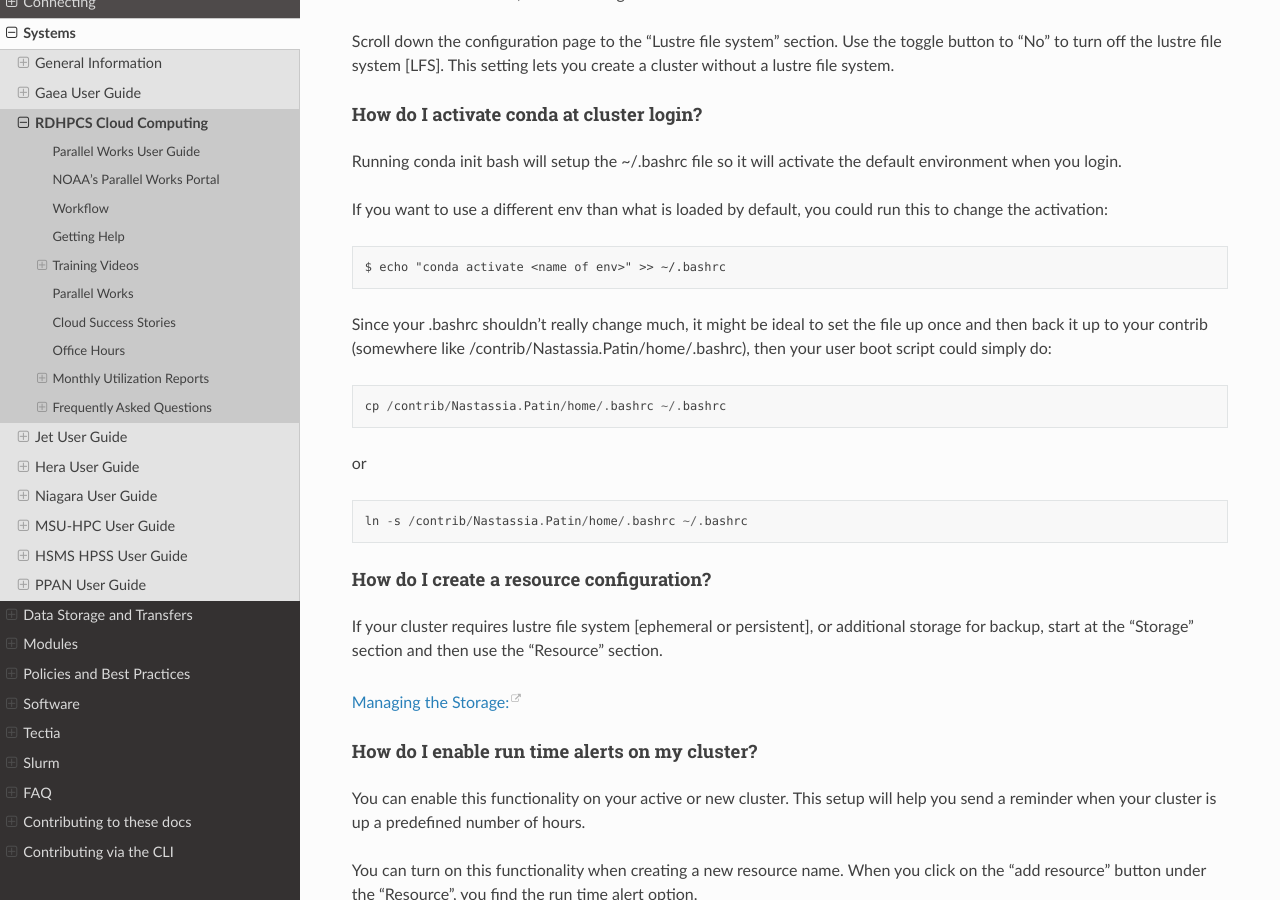
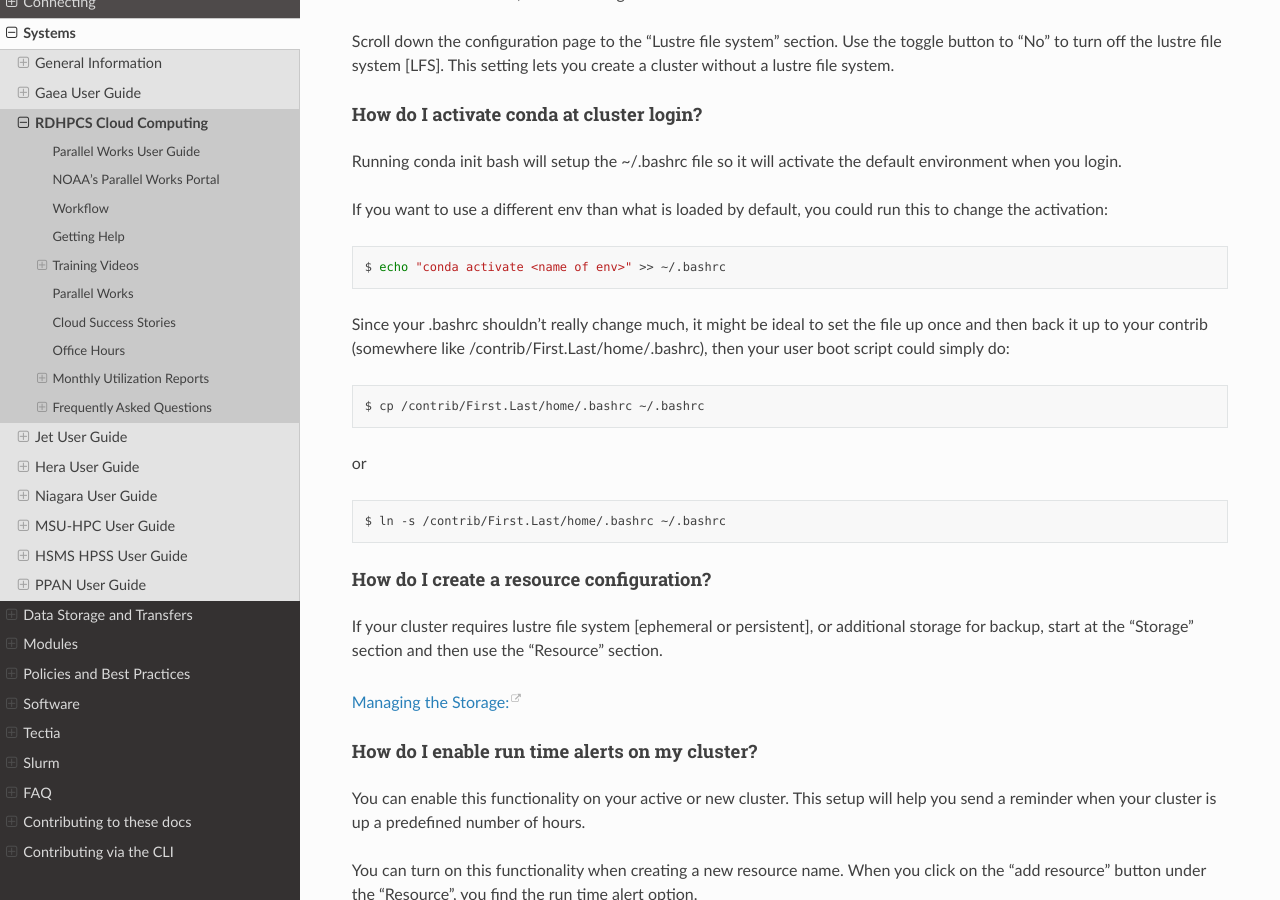
Before and after one commit to NOAA-RDHPCS/noaa-rdhpcs.github.io, a Sphinx documentation site: the page built from source/systems/cloud_user_guide.rst, in a window 1280 px wide and 900 px high, scrolled down 21630 px. Built offline with Sphinx 7.4.7 and the Read the Docs theme 2.0.0, drawn with Linux system fonts in a browser that asks for light colours; some of the changed text lies outside the part shown.

Commit message:
Update cloud_user_guide
Per requested changes to typos, etc.

````diff
--- a/source/systems/cloud_user_guide.rst
+++ b/source/systems/cloud_user_guide.rst
@@ -420,7 +420,7 @@ steps:
 - Google contrib storage use best practices
 - Finding a project bucket
 - The ``gsutil`` command
-- Azure’s contrib and block storage as the same storage
+- Azure's contrib and block storage as the same storage
 - Storage issues, including centralized storage of user public ssh
   keys
 - upcoming features, storage, health check scripts and custom
@@ -484,7 +484,7 @@ What are the project allocation usage limits and actions?
     currently running clusters.
   - A warning message appears on the PW compute dashboard
     against the project.
-  - PI should work with the allocation committee on
+  - PI should work with the allocation committee on
     remediation efforts.
 
 - Used allocation at 90% of the budget allocation:
@@ -499,7 +499,7 @@ What are the project allocation usage limits and actions?
     on-premise storage.
   - A “Freeze” message appears on the PW compute dashboard against the
     project.
-  - PI should work with the allocation committee on remediation
+  - PI should work with the allocation committee on remediation
     efforts.
 
 - Used allocation at 95% of the budget allocation:
@@ -510,7 +510,7 @@ What are the project allocation usage limits and actions?
 
   - Terminate and remove all computing/cluster resources.
   - Data at buckets will remain available as will data in
-    /contrib. However, only data in the object storage will
+    /contrib. However, only data in the object storage will
     be directly available to users.
   - Notify all affected users, PI, Tech Lead, Accounting Lead
     via email that all resources have been removed.
@@ -550,8 +550,8 @@ take effect on clusters started using the configuration.
 Mounting permanent storage on a cluster
 """""""""""""""""""""""""""""""""""""""
 
-Your project’s permanent storage [AWS s3 bucket, Azure’s
-Block blob storage, or GCP’s bucket] can be mounted on an
+Your project's permanent storage [AWS s3 bucket, Azure's
+Block blob storage, or GCP's bucket] can be mounted on an
 active cluster, or set to attach a bucket when starting a
 cluster, as a standard setting on a resource configuration.
 Having the permanent storage mounted on a cluster allows a
@@ -574,7 +574,7 @@ Note that, a persistent lustre file system must be started
 separately before it can be attached to a cluster.
 
 Users may create as many permanent object storage [AWS S3
-bucket, Azure’s block blob storage, and GCP’s bucket], and
+bucket, Azure's block blob storage, and GCP's bucket], and
 lustre file system [ephemeral and persistent storage] on
 your Cloud platform.
 
@@ -660,7 +660,7 @@ cost: $0.20 per GB per Month. The cost is calculated based
 on the storage usage. See: Cloud Bucket pricing
 
 Projects using AWS, and GCP platforms can create as many
-buckets as needed, and mount on a cluster. Project’s
+buckets as needed, and mount on a cluster. Project's
 default bucket is accessible from the public domain using
 the keys.
 
@@ -784,7 +784,7 @@ How do I set up a new project in Parallel Works?
 To set up your project in Parallel Works follow the
 below steps.
 
-#. Get your project’s allocation approved by NOAA RDHPCS
+#. Get your project's allocation approved by NOAA RDHPCS
    allocation committee.
 
    If you are unsure of an allocation amount for your project,
@@ -849,10 +849,10 @@ Follow the steps to access other HPC systems.
 
 4. Copy the “Key” from the “User Workspace”.
 
-5. Append the public SSH key in the on-prem HPC system’s controller
-   node’s ~/.ssh/authorized_keys file. Save and exit the file.
-
-Repeat this process on all on-prem HPC systems’ controller nodes
+5. Append the public SSH key in the on-prem HPC system's controller
+   node's ~/.ssh/authorized_keys file. Save and exit the file.
+
+Repeat this process on all on-prem HPC systems' controller nodes
 to establish connections from Parallel Works.
 
 **Subscribe the default template of HPC systems from the Parallel
@@ -876,7 +876,7 @@ Netherlands, Japan, and Estonia.
 How do I use the Cost Calculator?
 """""""""""""""""""""""""""""""""
 
-You can estimate an hourly cost of your experiment’s from
+You can estimate an hourly cost of your experiment's from
 the Parallel Works(PW) platform. After login on the
 platform, click on the “Resources” tab, and double click on
 your resource definition. There is a definition tab, where
@@ -930,7 +930,7 @@ How do I estimate core-hours?
 
 An example, your project requests a dedicated number of HPC
 compute nodes or has an HPC system reservation for some
-number of HPC compute nodes. Let’s say that the
+number of HPC compute nodes. Let's say that the
 dedicated/reserved nodes have 200 cores and the length of
 the dedication/reservation is 1 week (7 days), then the
 core-hours used would be 33,600 core-hours (200 cores \* 24
@@ -944,7 +944,7 @@ your job is taking 4 hours to complete so that means the
 number of core hours = number of nodes x number of hour x
 number of cores = 1 x 4 x 6 = 24 core hours.
 
-PW’s cost dashboard is a good tool to find unit cost, and
+PW's cost dashboard is a good tool to find unit cost, and
 extrapolate it to estimate usage for PoP.
 
 How do I access the head node from the Parallel Works [PW] web interface?
@@ -960,7 +960,7 @@ the public key in ~/.ssh/authorized_keys file.
 
 #. From the PW “Compute” dashboard, click on your name with
    an IP address and make a note of it. You can also get the
-   head node IP address by clicking ‘i” icon of the Resource
+   head node IP address by clicking "i” icon of the Resource
    monitor.
 #. Click on the IDE link located on the top right side of
    the PW interface to launch a new terminal.
@@ -1101,7 +1101,7 @@ type naming and cost. Broadly, the following cost types are
 explained below.
 
 UnknownUsageType: Network cost related virtual private
-network. Additional `reading here <https://cloud.google.com/vpc/network-pricing>`_ and
+network. Additional `reading here <https://cloud.google.com/vpc/network-pricing>`__ and
 here <https://aws.amazon.com/blogs/architecture/overview-of-data-transfer-costs-for-common-architectures/>`_
 
 Other Node: Controller node cost.
@@ -1268,25 +1268,25 @@ will activate the default environment when you login.
 If you want to use a different env than what is loaded by
 default, you could run this to change the activation:
 
-.. code::
+.. code-block:: shell
 
   $ echo "conda activate <name of env>" >> ~/.bashrc
 
 Since your .bashrc shouldn't really change much, it might be
 ideal to set the file up once and then back it up to your
 contrib (somewhere like
-/contrib/Nastassia.Patin/home/.bashrc), then your user boot
+/contrib/First.Last/home/.bashrc), then your user boot
 script could simply do:
 
-.. code::
-
-  cp /contrib/Nastassia.Patin/home/.bashrc ~/.bashrc
+.. code-block:: shell
+
+  $ cp /contrib/First.Last/home/.bashrc ~/.bashrc
 
 or
 
-.. code::
-
-  ln -s /contrib/Nastassia.Patin/home/.bashrc ~/.bashrc
+.. code-block:: shell
+
+  $ ln -s /contrib/First.Last/home/.bashrc ~/.bashrc
 
 How do I create a resource configuration?
 """""""""""""""""""""""""""""""""""""""""
@@ -1335,7 +1335,7 @@ address to the clipboard.
 
 Click on the IDE button located top right on the ribbon.
 
-Click on the ‘Terminal’ link and select a ‘New Terminal’
+Click on the ‘Terminal' link and select a ‘New Terminal'
 
 SSH into the controller node by pasting the login
 information from the clipboard.
@@ -1366,13 +1366,13 @@ List your user name and group:
 
 Your directory with access permission is now complete.
 
-Your directory is now accessible from your group’s clusters.
+Your directory is now accessible from your group's clusters.
 Contrib is a permanent storage for your group.
 
 You may shutdown the cluster if the purpose was to create
 your contrib directory.
 
-Why does the owner's home directory differ from the shared users’ directory?
+Why does the owner's home directory differ from the shared users' directory?
 """"""""""""""""""""""""""""""""""""""""""""""""""""""""""""""""""""""""""""
 
 Every cluster is set up where the owner of it has an
@@ -1553,18 +1553,18 @@ Follow the steps to install the aws tool on your home directory.
 
 .. code-block:: shell
 
-  [First.Last@hfe10 ~]$  curl "https://awscli.amazonaws.com/awscli-exe-linux-x86_64.zip" -o "awscliv2.zip"
-  [First.Last@hfe10 ~]$ unzip awscliv2.zip
-  [First.Last@hfe10 ~]$ cd aws
-  [First.Last@hfe10 aws]$ ./install -i ~/.local/aws-cli -b ~/.local/bin
-
-You can now run: /home/First.Last/.local/bin/aws --version
-
-.. code-block:: shell
-
-  [First.Last@hfe10 aws]$ which aws
+  $  curl "https://awscli.amazonaws.com/awscli-exe-linux-x86_64.zip" -o "awscliv2.zip"
+  $ unzip awscliv2.zip
+  $ cd aws
+  $ ./install -i ~/.local/aws-cli -b ~/.local/bin
+
+You can now run: ``/home/First.Last/.local/bin/aws --version``
+
+.. code-block:: shell
+
+  $ which aws
   ~/.local/bin/aws
-  [First.Last@hfe10 aws]$ aws --version
+  $ aws --version
   aws-cli/2.15.57 Python/3.11.8 Linux/4.18.0-477.27.1.el8_8.x86_64 exe/x86_64.rocky.8
 
 .. note::
@@ -1612,20 +1612,20 @@ the file:
 
 .. code-block:: shell
 
-  wget -O azcopy_linux_amd64_10.24.0.tar.gz https://aka.ms/downloadazcopy-v10-linux &&
-  tar -xf azcopy_linux_amd64_10.24.0.tar.gz --strip-components=1
+  $ wget -O azcopy_linux_amd64_10.24.0.tar.gz https://aka.ms/downloadazcopy-v10-linux &&
+  $ tar -xf azcopy_linux_amd64_10.24.0.tar.gz --strip-components=1
 
 This installs azcopy tool.
 
 .. code-block:: shell
 
-  [Unni.Kirandumkara@hfe10 ~]$ ls -ltr azcopy*
-  -rwxr--r-- 1 Unni.Kirandumkara nesccmgmt 32123849 Mar 26 21:36 azcopy
-  -rw-r--r-- 1 Unni.Kirandumkara nesccmgmt 15691259 Mar 26 21:44 azcopy_linux_amd64_10.24.0.tar.gz
+  $ ls -ltr azcopy*
+  -rwxr--r-- 1 First.Last rdhpcsgrp 32123849 Mar 26 21:36 azcopy
+  -rw-r--r-- 1 First.Last rdhpcsgrp 15691259 Mar 26 21:44 azcopy_linux_amd64_10.24.0.tar.gz
 
 **Locate your project's credentials and access instructions**
 
-From PW's home page, inside the "Storage Resources" secCtion locate
+From PW's home page, inside the "Storage Resources" section locate
 your project's bucket. Click on the key icon to find the bucket name,
 keys and sample command to access the bucket.
 
@@ -1711,7 +1711,7 @@ How do I use Azure CLI?
 Azure uses the azcopy utility to push and pull data into their cloud
 object store buckets. The azcopy utility can be installed standalone
 or as part of the larger az cli. The “azcopy” command can run either
-from the user’s local machine or the RDHPCS systems, such as Niagara,
+from the user's local machine or the RDHPCS systems, such as Niagara,
 mentioned in the next section. The gsutil utility is already
 preinstalled on clusters launched through Parallel Works.
 
@@ -1725,20 +1725,20 @@ The azcopy utility becomes available on RDHPCS systems once the module
 It can be installed on your local machine/desktop by installing the
 binary at the link below as documented below:
 
-.. code-block::
+.. code-block:: shell
 
   wget -O azcopy.tgz https://aka.ms/downloadazcopy-v10-linux
   tar xzvf azcopy.tgz
 
   # add the azcopy directory to your path or copy the “azcopy”
-  executable to a desired location export
-  PATH=$PATH:$PWD/azcopy_linux_amd64_10.9.0 </pre>
+  # executable to a desired location export
+  PATH=$PATH:$PWD/azcopy_linux_amd64_10.9.0
 
 How do I use GCP gsutil CLI to copy files?
 """"""""""""""""""""""""""""""""""""""""""
 
 GCP command line utility is gsutil. PW OS image has the GCP utility
-“gsutil’ installed.  Follow the instructions from the link to copy
+“gsutil' installed.  Follow the instructions from the link to copy
 files to Google bucket.
 
 `GSUtil commands <https://cloud.google.com/storage/docs/gsutil/commands/cp>`_
@@ -1793,8 +1793,8 @@ project blob storage account:
 Azure object store works differently than AWS and GCP in that objects
 pushed or pulled into the object store container will immediately show
 up in the /contrib directory on the clusters (ie the object store is
-NFS mounted to /contrib). Buckets can only be used based on the user’s
-assigned project space. Create sub-directories with the user’s
+NFS mounted to /contrib). Buckets can only be used based on the user's
+assigned project space. Create sub-directories with the user's
 username at the top level.
 
 Data Transfers Between Compute Node and S3
@@ -1837,7 +1837,7 @@ repository, the following options are available:
 * Use the --recursive (-r) flag to move nested directories.
 
 
-To **download new files** from the user’s bucket data repository, the
+To **download new files** from the user's bucket data repository, the
 following option are available:
 
 * Use the command
@@ -1857,11 +1857,11 @@ Data Transfer between Compute Node and Azure Blob
 
 The Azure blob storage is slightly different from AWS and GCP
 clusters in that the blob storage automatically mounts directly to the
-cluster’s /contrib directory. This means that as soon as files are
+cluster's /contrib directory. This means that as soon as files are
 uploaded to the Azure blob storage using azcopy command, these files
 directly appear in the NFS mounted /contrib directory without any
 additional data transfer steps. The reverse is true as well in that
-when files are placed into a cluster’s /contrib directory, these files
+when files are placed into a cluster's /contrib directory, these files
 will be available for immediate download using azcopy on remote hosts.
 
 When a file is copied to Azure blob, the ownership is changed to “nobody:root”.
@@ -1904,7 +1904,7 @@ How do I restore a default configuration?
 
 You can restore a configuration by navigating to the
 “Resources” tab, double click on a resource name, shows up
-it’s “Definition” page. Scroll down on the page and click on
+it's “Definition” page. Scroll down on the page and click on
 the “(restore configuration)” link, then select a resource
 configuration from the drop down list, click on the
 "Restore" button, and then click “Save Resource”.
@@ -2359,7 +2359,7 @@ The script itself looks like this:
 How do I change the slurm Suspend time on an active cluster?
 """"""""""""""""""""""""""""""""""""""""""""""""""""""""""""
 
-You can modify a cluster’s slurm suspend time from the
+You can modify a cluster's slurm suspend time from the
 Resource Definition form prior to starting a cluster.
 However if you want to modify the suspend time after a
 cluster is started, the commands must be executed by the
@@ -2430,7 +2430,7 @@ probably be to submit the job with an exclusive option, i.e.,
 
 .. code-block:: shell
 
-  ```sbatch --exclusive ...``
+  sbatch --exclusive ...
 
 Or, you can add it to your submit script:
 
@@ -2589,7 +2589,7 @@ cluster.
 when requesting a non-default compute VM/instance**
 
 Each Cloud provider offers a variety of VMs/Instances to
-meet the user requirements. The Parallel Works platform’s
+meet the user requirements. The Parallel Works platform's
 default configurations have VM/Instances that are tested for
 the peak FV3GFS benchmark performance.
 
@@ -2614,7 +2614,7 @@ node] .ssh folder. Use the command below to reset the permission:
   chmod 600 ~/.ssh
 
 **What is causing access denied message when trying to access a
-project’s cluster?**
+project's cluster?**
 
 This message appears if a user account was created after the
 cluster was started. The cluster owner can check whether
@@ -2756,7 +2756,7 @@ General rule of thumb will pretty much be that any Intel
 based instance has HT disabled, and core counts will be
 half of the vCPU count advertised for the instance.
 
-How do I remove my project’s GCP contrib volume?**
+How do I remove my project's GCP contrib volume?**
 
 Contrib volume is a permanent storage for custom software by
 project members. In Google cloud this storage is charged on
@@ -2765,7 +2765,7 @@ per month. If the project does not require this storage, PI
 may create a cloud help desk ticket to remove it. Only
 Parallel Works Cloud administrator can remove this storage.
 
-**How do I find my project’s object storage [aka bucket or block
+**How do I find my project's object storage [aka bucket or block
 storage] and access keys from Parallel Works?**
 
 From the login page, click on the IDE icon located at the
@@ -2773,9 +2773,9 @@ top right of the page, you will see file manager with
 folders.
 
 From the File Manager, navigate under the
-“storage/project_keys/<CSP>” folder to locate your project’s
+“storage/project_keys/<CSP>” folder to locate your project's
 object storage name and access key. **The file name is your
-project’s bucket name**. Open the file by double clicking to
+project's bucket name**. Open the file by double clicking to
 view the bucket access key information.
 
 To access the project's permanent object storage, copy and
@@ -2800,7 +2800,7 @@ On GCP platform:
 
   gsutil ls gs://(enter your file name here)/
 
-You may use the Globus Connect or Cloud service provider’s
+You may use the Globus Connect or Cloud service provider's
 command line interface to access the object storage.
 
 **Can I transfer files with external object storage [aka bucket or
@@ -2816,12 +2816,12 @@ permanent storage?**
 
 #. Start a cluster and login into the controller node.
 
-   An example use the project cz-c4-id’s secret file.
-
-   Your project’s permanent storage file name is the same as
+   An example use the project cz-c4-id's secret file.
+
+   Your project's permanent storage file name is the same as
    the secret key file name.
 
-#. Copy and paste the secret key file located at PW’s file
+#. Copy and paste the secret key file located at PW's file
    manager storage:storage/project_keys/azure/gfdl-non-cz-c4-id
    in the controller node terminal.
 
@@ -2850,7 +2850,7 @@ permanent storage?**
      file is located at:
      /home/Firs.Lastname/.azcopy/c7a7d958-f741-044e-58e8-8c948489e5f1.log
 
-     0.0 %, 0 Done, 0 Failed, 1 Pending, 0 Skipped, 1 Total,
+     0.0 %, 0 Done, 0 Failed, 1 Pending, 0 Skipped, 1 Total,
 
      Job c7a7d958-f741-044e-58e8-8c948489e5f1 summary
      Elapsed Time (Minutes): 0.0334
@@ -2865,7 +2865,7 @@ permanent storage?**
   azcopy ls
 
 
-Copying a file to Niagara’s untrusted location is done using
+Copying a file to Niagara's untrusted location is done using
 a ssh key file. The firewall settings on the GFDL are not
 open to allow a file copy.
 
@@ -2873,7 +2873,7 @@ open to allow a file copy.
 
 GCP uses the gsutil utility to transfer data into HPC
 on-prem system. The “gsutil” command can run either from the
-user’s local machine or the RDHPCS systems, such as Niagara.
+user's local machine or the RDHPCS systems, such as Niagara.
 The gsutil utility is preinstalled on clusters launched
 through Parallel Works.
 
@@ -2891,7 +2891,7 @@ the researchers' specific experiments.
 
 You can install custom software and create a modified image
 [root disk] to use in your experiments. The other option is
-to install on your project’s contrib volume and reference
+to install on your project's contrib volume and reference
 it. Contrib is a permanent storage for your project's custom
 software management. Note that you are responsible for your
 custom software stack, although we will try our best to help
@@ -3189,7 +3189,7 @@ shell environment.
 
 If you want to keep the repository around between cluster
 sessions, working with it from contrib would be the right
-choice. If you aren’t doing anything too complex in the repo
+choice. If you aren't doing anything too complex in the repo
 (like editing files), or if anything compiling is fairly
 small, doing everything from the controller would be fine.
 Big compiles would probably be better on a compute node
@@ -3242,7 +3242,7 @@ This works.
 **On Azure, missing /apps fs system or modules not loaded case**
 
 We are working to fix this bug. If you own the Azure
-cluster, please run the command : sudo /root/run_ansible
+cluster, please run the command : sudo /root/run_ansible
 
 It will take about 2 mins to complete, and will mount /apps
 file system.
````
Also changed, not shown: other parts of source/systems/cloud_user_guide.rst (+5 -5 lines).
